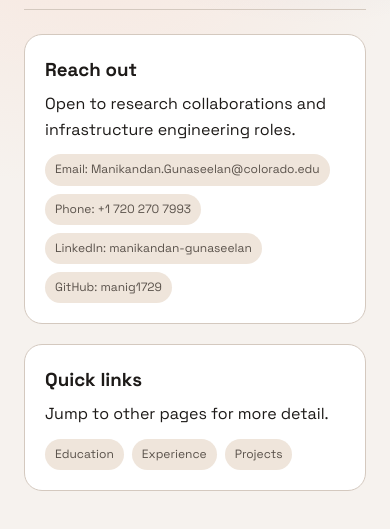
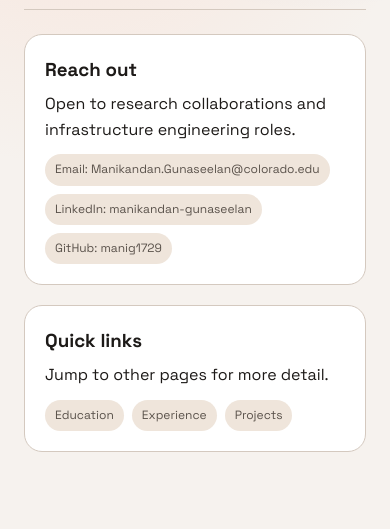
Before and after one commit to manig1729/manig1729.github.io, a plain HTML site: page contact.html in a window 390 px wide. Shown: the part 381-910 px from the top of the page. Drawn offline with nearby package versions, Linux system fonts and the light colour scheme.

Commit message:
remove phone num

```diff
--- a/contact.html
+++ b/contact.html
@@ -222,7 +222,6 @@
         <p>Open to research collaborations and infrastructure engineering roles.</p>
         <div class="tags">
           <span class="tag">Email: Manikandan.Gunaseelan@colorado.edu</span>
-          <span class="tag">Phone: +1 720 270 7993</span>
           <span class="tag">LinkedIn: manikandan-gunaseelan</span>
           <span class="tag">GitHub: manig1729</span>
         </div>
```
